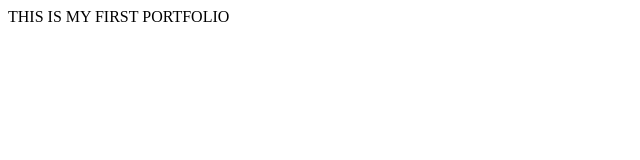
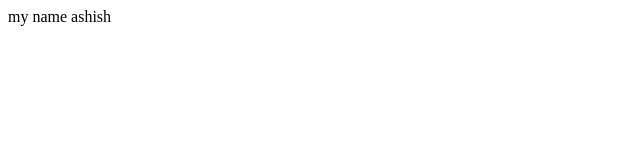
Before and after one commit to GAIKWADASHISH31/ashish.portfolio, a plain HTML site: page index.html in a window 1280 px wide. Shown: the whole page, without its empty margins (0-640 px from the left). Drawn offline with Linux system fonts and the light colour scheme.

Commit message:
Update index.html

```diff
--- a/index.html
+++ b/index.html
@@ -6,6 +6,6 @@
 	<title></title>
 </head>
 <body>
-      THIS IS MY FIRST PORTFOLIO
+      my name ashish
 </body>
 </html>
```
